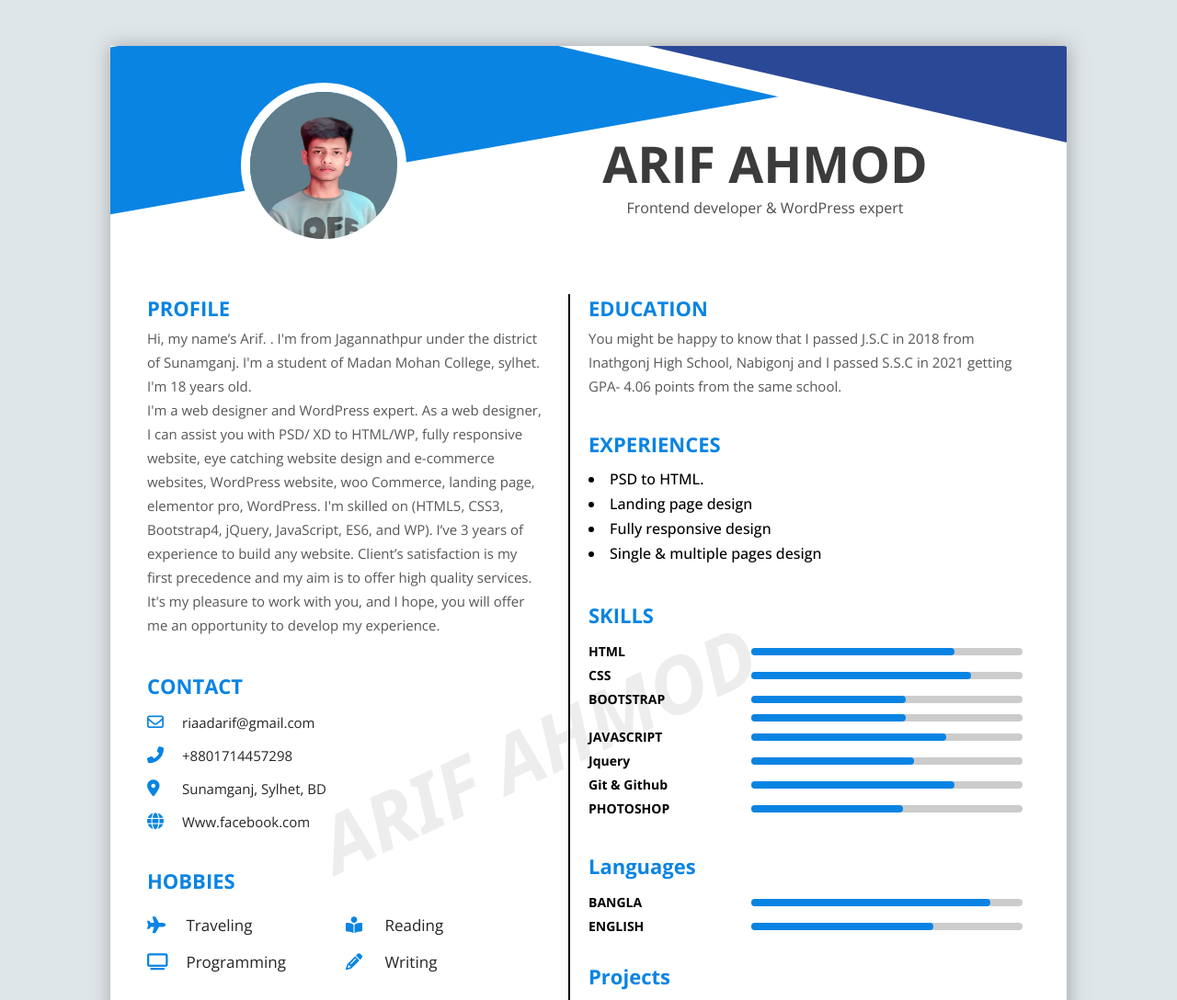
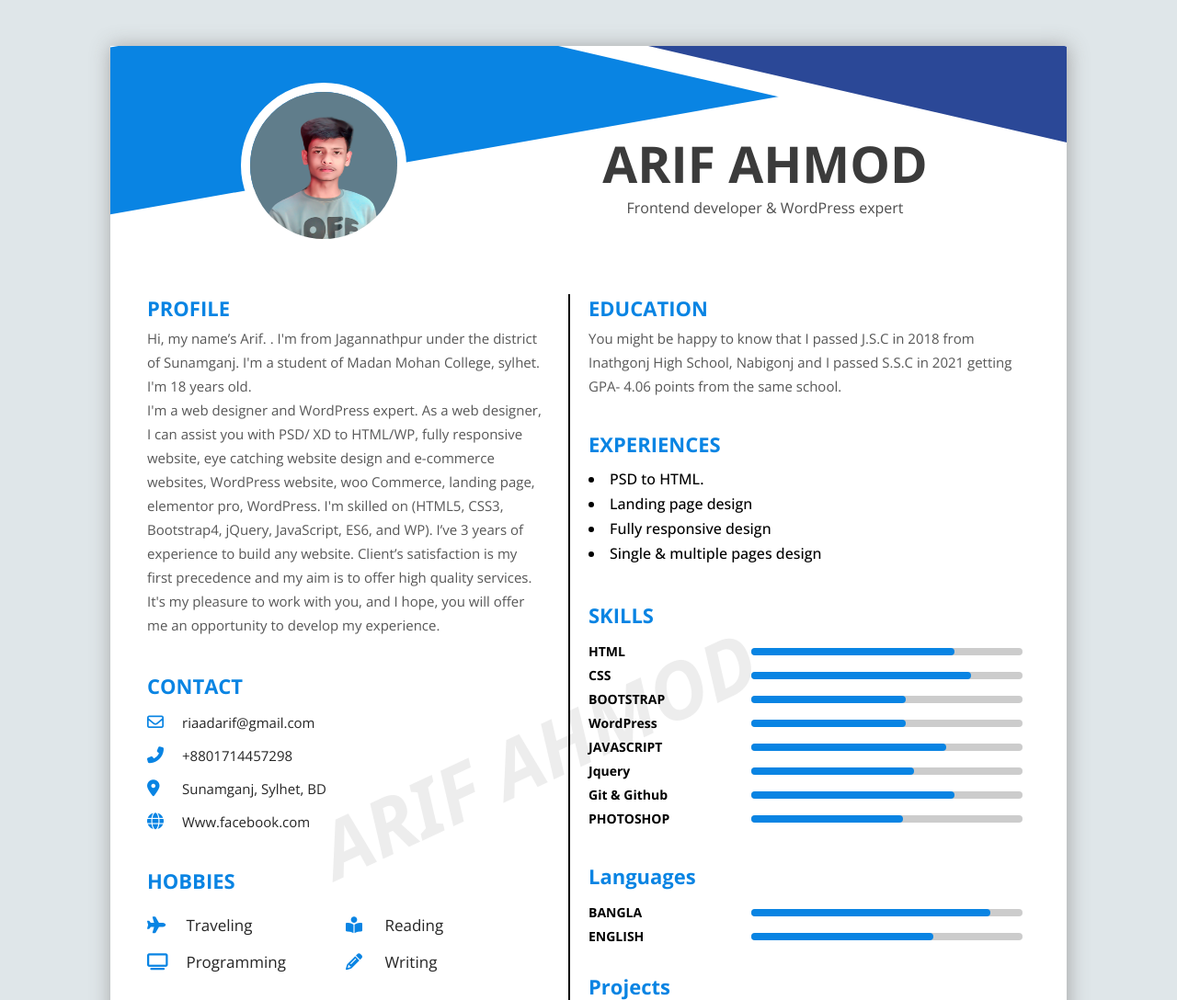
Before and after one commit to Arif-Ahmod98/Arif-Cv, a plain HTML site: page index.html in a window 1280 px wide. Shown: the top 1088 px of the page at 92% size. Drawn offline with nearby package versions, Linux system fonts and the light colour scheme.

Commit message:
Update index.html

```diff
--- a/index.html
+++ b/index.html
@@ -114,7 +114,7 @@
                   <span class="percentage bootsrap-percent"></span>
                 </li>
                 <li>
-                  <h3></h3>
+                  <h3>WordPress</h3>
                   <span class="percentage bootsrap-percent"></span>
                 </li>
                 <li>
```
